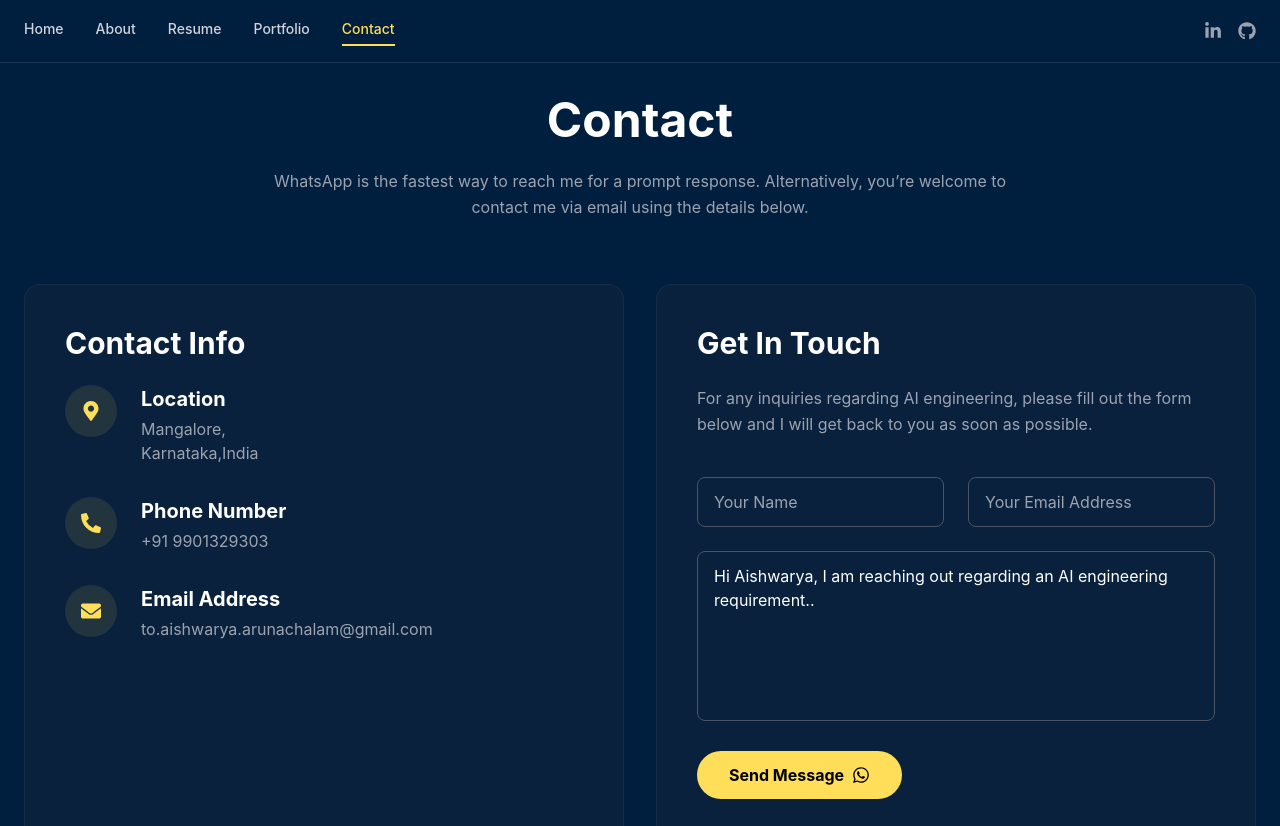
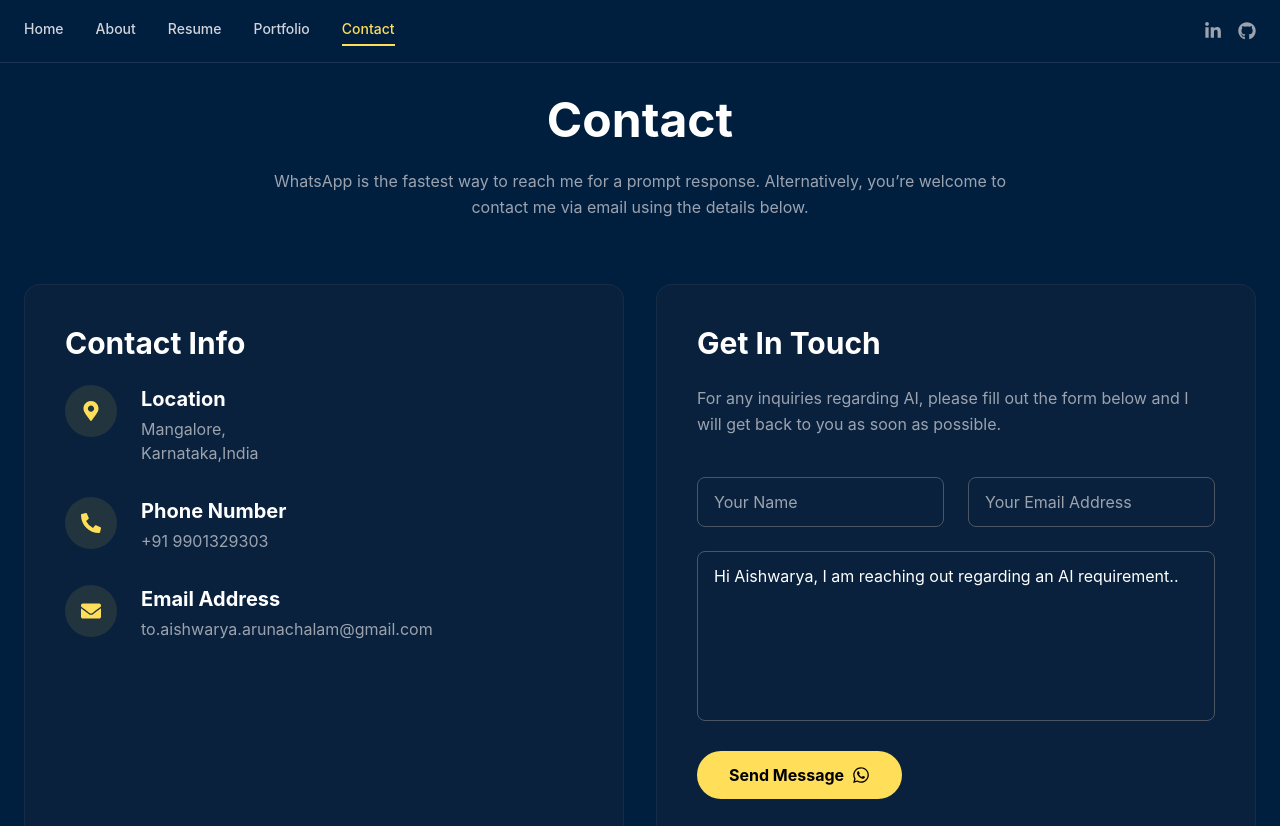
Before and after one commit to aishwaryaarunachalam/portfolio-site-react, a React (Vite) app: page /portfolio-site-react/contact in a window 1280 px wide. Shown: the top 826 px of the page. Built offline with nearby package versions, Linux system fonts and the light colour scheme.

Commit message:
Update contact page

```diff
--- a/src/pages/Contact.jsx
+++ b/src/pages/Contact.jsx
@@ -6,7 +6,7 @@ const Contact = () => {
   const [formData, setFormData] = useState({
     name: '',
     email: '',
-    message: 'Hi Aishwarya, I am reaching out regarding an AI engineering requirement..'
+    message: 'Hi Aishwarya, I am reaching out regarding an AI requirement..'
   });
 
   const handleChange = (e) => {
@@ -119,7 +119,7 @@ const Contact = () => {
           >
             <h3 className="text-3xl font-bold mb-6">Get In Touch</h3>
             <p className="text-gray-400 mb-10 leading-relaxed">
-              For any inquiries regarding AI engineering, please fill out the form below and I will get back to you as soon as possible.
+              For any inquiries regarding AI, please fill out the form below and I will get back to you as soon as possible.
             </p>
 
             <form onSubmit={handleSubmit} className="space-y-6">
```
